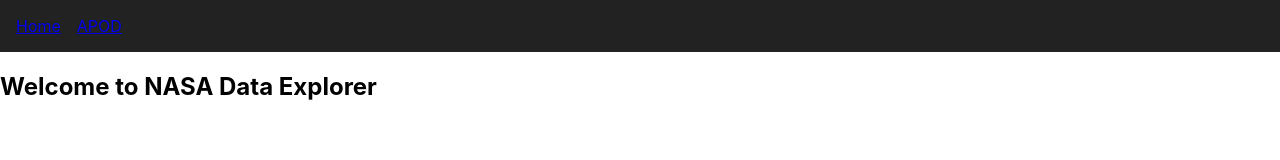
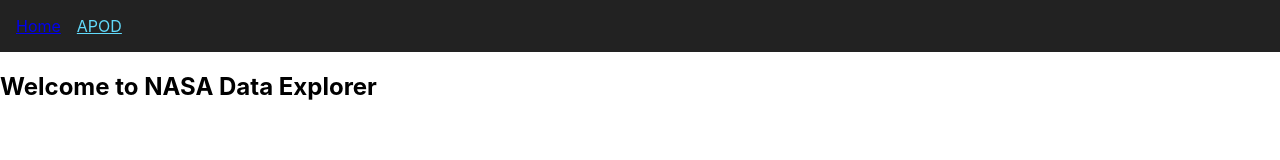
Before and after one commit to VitorBarbosaDev/Nasa-Project, a React (Create React App) app in the folder nasa-frontend/: page / in a window 1280 px wide. Shown: the top 160 px of the page. Built offline with nearby package versions, Linux system fonts and the light colour scheme.

Commit message:
git commit -m "Refactor APOD component for improved modularity"

```diff
--- a/nasa-frontend/src/App.js
+++ b/nasa-frontend/src/App.js
@@ -1,47 +1,15 @@
 import React from 'react';
-import { useState, useEffect } from 'react';
 import { BrowserRouter, Routes, Route, Link } from 'react-router-dom';
+import APOD from './components/APOD';
+import { NavLink } from 'react-router-dom';
+
 
 // 1️⃣ Home component: simple welcome message
 function Home() {
     return <h2>Welcome to NASA Data Explorer</h2>;
 }
 
-// 2️⃣ APOD component: placeholder until fetching the real data
-function APOD() {
-    const [data, setData] = useState(null);
-    const [loading, setLoading] = useState(true);
-    const [error, setError] = useState(null);
 
-    useEffect(() => {
-        fetch(
-            `https://api.nasa.gov/planetary/apod?api_key=${process.env.REACT_APP_NASA_API_KEY}`
-        )
-            .then(res => {
-                if (!res.ok) throw new Error('Network response was not ok');
-                return res.json();
-            })
-            .then(json => {
-                setData(json);
-                setLoading(false);
-            })
-            .catch(err => {
-                setError(err);
-                setLoading(false);
-            });
-    }, []);
-
-    if (loading) return <p>Loading APOD...</p>;
-    if (error) return <p>Error: {error.message}</p>;
-
-    return (
-        <div style={{ padding: '1rem' }}>
-            <h2>{data.title}</h2>
-            <img src={data.url} alt={data.title} style={{ maxWidth: '100%' }} />
-            <p>{data.explanation}</p>
-        </div>
-    );
-}
 
 // 3️⃣ App component: sets up routing and navigation
 function App() {
@@ -50,7 +18,14 @@
             {/* Navigation bar with links */}
             <nav style={{ padding: '1rem', background: '#222', color: '#fff' }}>
                 <Link to="/" style={{ marginRight: '1rem' }}>Home</Link>
-                <Link to="/apod">APOD</Link>
+                <NavLink
+                    to="/apod"
+                    style={({ isActive }) => ({
+                        marginRight: '1rem',
+                        color: isActive ? '#fff' : '#61dafb'
+                    })}
+                >APOD
+                </NavLink>
             </nav>
 
             {/* Route definitions */}
--- /dev/null
+++ b/nasa-frontend/src/components/APOD.js
@@ -0,0 +1,39 @@
+import React, {useEffect, useState} from "react";
+import Title from "./Title";
+import ImageCard from "./ImageCard";
+import Description from "./Description";
+
+export default function APOD() {
+    const [data, setData] = useState(null);
+    const [loading, setLoading] = useState(true);
+    const [error, setError] = useState(null);
+
+    useEffect(() => {
+        fetch(
+            `https://api.nasa.gov/planetary/apod?api_key=${process.env.REACT_APP_NASA_API_KEY}`
+        )
+            .then(res => {
+                if (!res.ok) throw new Error('Network response was not ok');
+                return res.json();
+            })
+            .then(json => {
+                setData(json);
+                setLoading(false);
+            })
+            .catch(err => {
+                setError(err);
+                setLoading(false);
+            });
+    }, []);
+
+    if (loading) return <p>Loading APOD...</p>;
+    if (error) return <p>Error: {error.message}</p>;
+
+    return (
+        <div style={{ padding: '1rem' }}>
+            <Title text={data.title} />
+            <ImageCard src={data.url} alt={data.title} />
+            <Description text={data.explanation} />
+        </div>
+    );
+}
--- /dev/null
+++ b/nasa-frontend/src/components/Description.js
@@ -0,0 +1,5 @@
+import React from 'react';
+
+export default function Description({ text }) {
+    return <p style={{ lineHeight: 1.6, marginTop: '0.5rem' }}>{text}</p>;
+}
--- /dev/null
+++ b/nasa-frontend/src/components/ImageCard.js
@@ -0,0 +1,9 @@
+import React from 'react';
+
+export default function ImageCard({ src, alt }) {
+    return (
+        <div style={{ textAlign: 'center', margin: '1rem 0' }}>
+            <img src={src} alt={alt} style={{ maxWidth: '100%', borderRadius: '0.5rem' }} />
+        </div>
+    );
+}
--- /dev/null
+++ b/nasa-frontend/src/components/Title.js
@@ -0,0 +1,5 @@
+import React from 'react';
+
+export default function Title({ text }) {
+    return <h2 style={{ marginBottom: '0.5rem' }}>{text}</h2>;
+}
```
